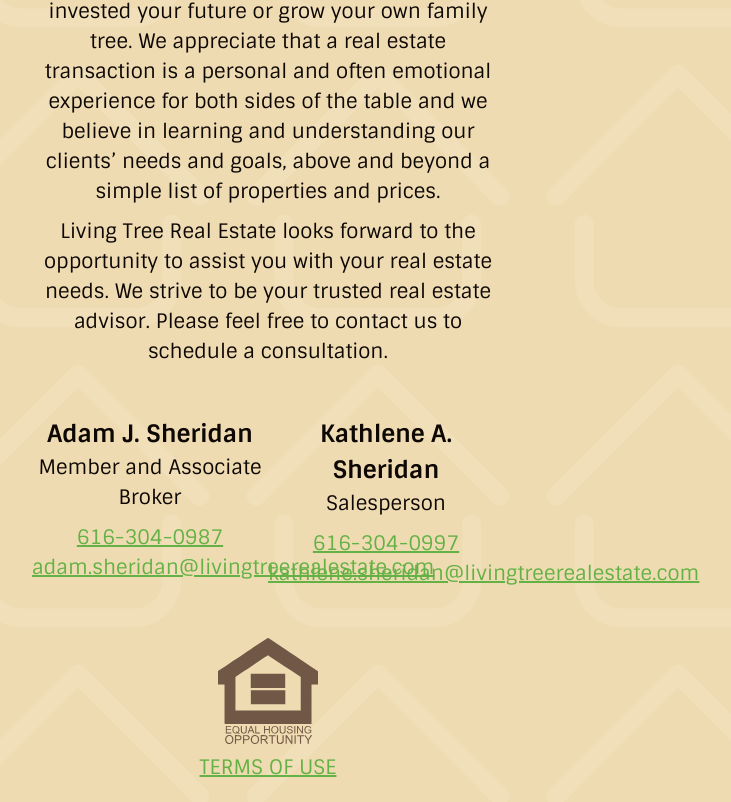
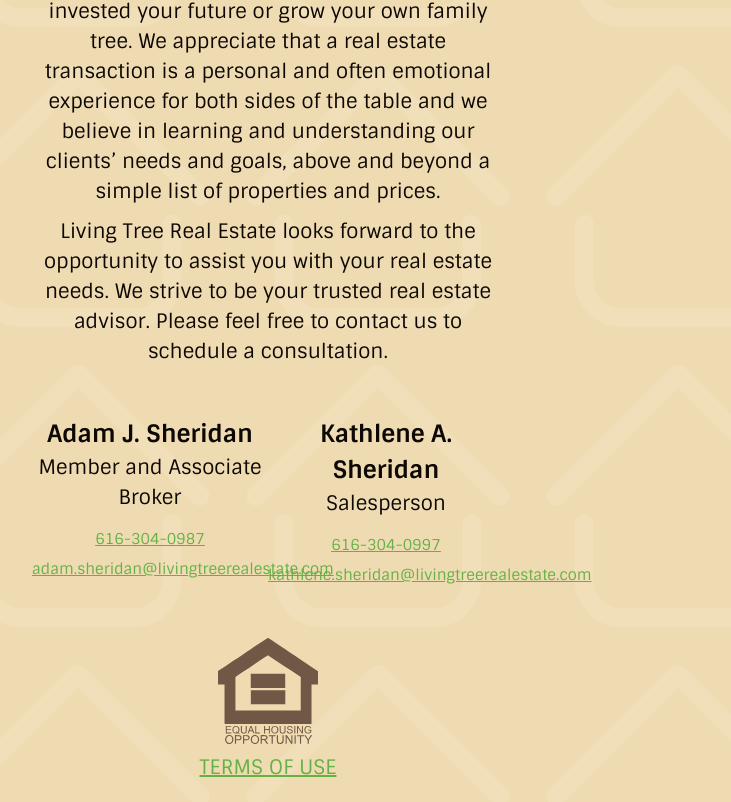
Before and after one commit to hovingadesign/LivingTreeRealEstate, a plain HTML site: page index.html in a window 1280 px wide. Shown: the part 854-1656 px from the top of the page, without its empty margins (372-1103 px from the left). Drawn offline with Linux system fonts and the light colour scheme.

Commit message:
Add files via upload

```diff
--- a/index.html
+++ b/index.html
@@ -30,6 +30,11 @@
   h1 {font-weight: 700;}
   a {color: #64b145;}
   p {padding-bottom: 10px;}
+  .flex {display: flex; flex-wrap: wrap;}
+  .flex .flex-1-2 {width: 100%;}
+  @media all and (min-width: 1024px) {
+    .flex .flex-1-2 {width: 50%;}
+  }
 
 </style>
 </head>
@@ -42,18 +47,18 @@
           <p>The smell of sawdust from a construction site. The warmth of a crackling fireplace. Fresh fruit from a roadside produce stand. Oxygen. The Cross of Calvary. The basic elements of our existence include food, air, shelter, and faith — all of which can be associated with trees. We could therefore think of no better name for a real estate company than Living Tree Real Estate LLC.</p>
           <p>Living Tree Real Estate provides commercial and residential real estate brokerage and consulting services throughout West Michigan. We understand that real estate is a place where you operate the business in which you have invested your future or grow your own family tree. We appreciate that a real estate transaction is a personal and often emotional experience for both sides of the table and we believe in learning and understanding our clients’ needs and goals, above and beyond a simple list of properties and prices.</p>
           <p>Living Tree Real Estate looks forward to the opportunity to assist you with your real estate needs. We strive to be your trusted real estate advisor. Please feel free to contact us to schedule a consultation.</p>
-          <div style="display: flex;">
-            <div style="width: 50%;">
+          <div class="flex">
+            <div class="flex-1-2">
               <h1 style="font-size:24px; padding-top: 40px;">Adam J. Sheridan</h1>
               <p>Member and Associate Broker<p>
-              <a href="tel:6163040987">616-304-0987</a><br>
-              <a href="mailto:adam.sheridan@livingtreerealestate.com">adam.sheridan@livingtreerealestate.com</a>
+              <a style="font-size: .75rem;" href="tel:6163040987">616-304-0987</a><br>
+              <a style="font-size: .75rem;" href="mailto:adam.sheridan@livingtreerealestate.com">adam.sheridan@livingtreerealestate.com</a>
             </div>
-            <div style="width: 50%;">
+            <div class="flex-1-2">
               <h1 style="font-size:24px; padding-top: 40px;">Kathlene A. Sheridan</h1>
               <p>Salesperson<p>
-              <a href="tel:616-304-0997">616-304-0997</a><br>
-              <a href="mailto:kathlene.sheridan@livingtreerealestate.com">kathlene.sheridan@livingtreerealestate.com</a>
+              <a style="font-size: .75rem;" href="tel:616-304-0997">616-304-0997</a><br>
+              <a style="font-size: .75rem;" href="mailto:kathlene.sheridan@livingtreerealestate.com">kathlene.sheridan@livingtreerealestate.com</a>
             </div>
           </div>
       </main>
```
